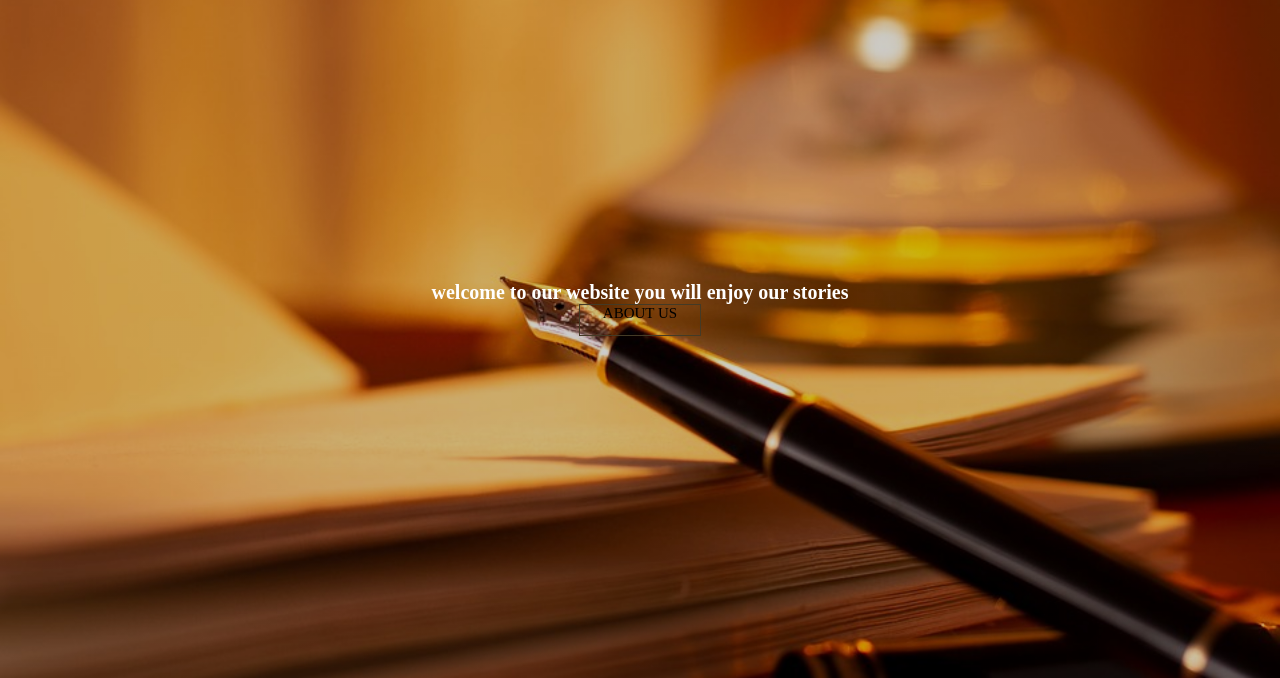
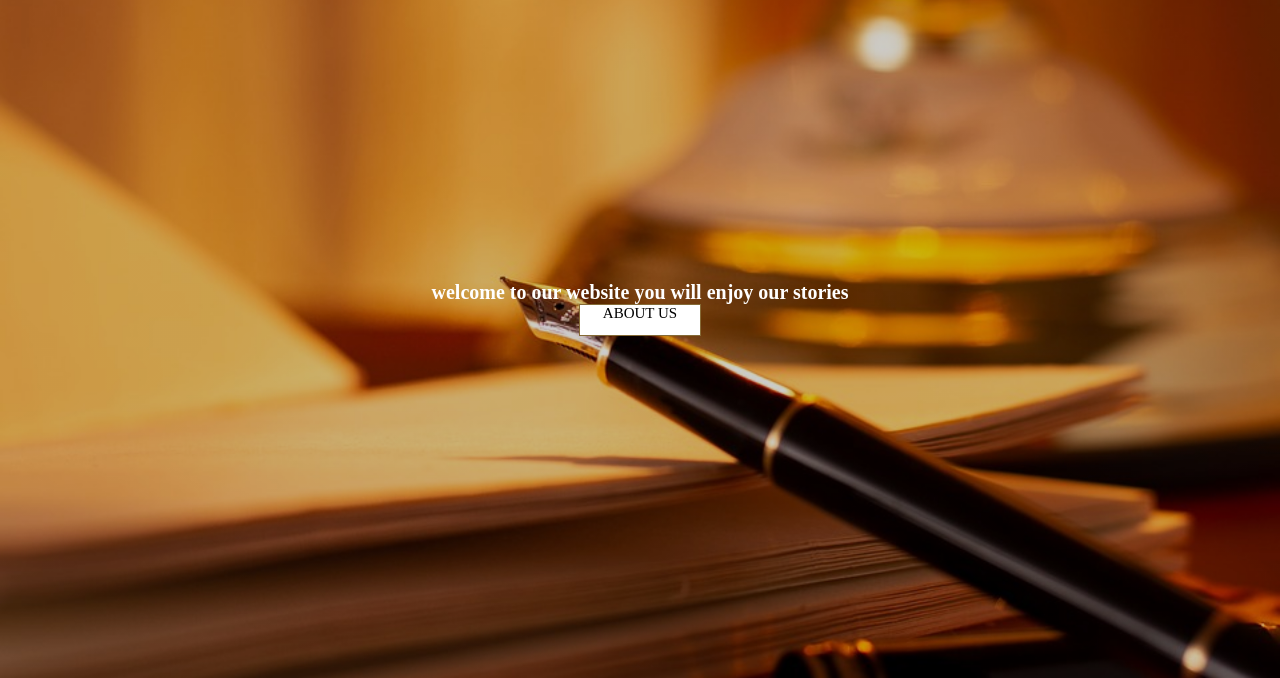
Before and after one commit to DianeDusenge/Mydairy1, a plain HTML site: page UI/index.html in a window 1280 px wide. Shown: the part 122-800 px from the top of the page. Drawn offline with Linux system fonts and the light colour scheme.

Commit message:
made change on homepage

```diff
--- a/UI/CSS/style.css
+++ b/UI/CSS/style.css
@@ -1,4 +1,4 @@
-                                                                                           * {
+                                                                                               * {
                                                                                                margin: 0;
                                                                                                padding: 0;
                                                                                            }
@@ -154,8 +154,9 @@
                                                                                                text-align: center;
                                                                                                font-size: 15px;
                                                                                                /* background-color: rgb(220, 235, 240); */
-                                                                                               border: 1px solid rgb(68, 58, 38);
+                                                                                               border: 1px solid rgb(133, 106, 54);
                                                                                                transition: background 2s;
+                                                                                               background-color: white;
                                                                                            }
 
                                                                                            #bt a {
@@ -164,11 +165,12 @@
                                                                                            }
 
                                                                                            #bt:hover {
-                                                                                               background-color: rgb(248, 248, 247);
+                                                                                               background-color: rgb(196, 196, 50);
                                                                                            }
 
                                                                                            .article:hover {
                                                                                                background-color: rgb(233, 236, 186);
+                                                                                               background
                                                                                            }
                                                                                            /* login page */
 
@@ -423,4 +425,3 @@
 
                                                                                            .view {
                                                                                                flex: 1;
-                                                                                           }
```
